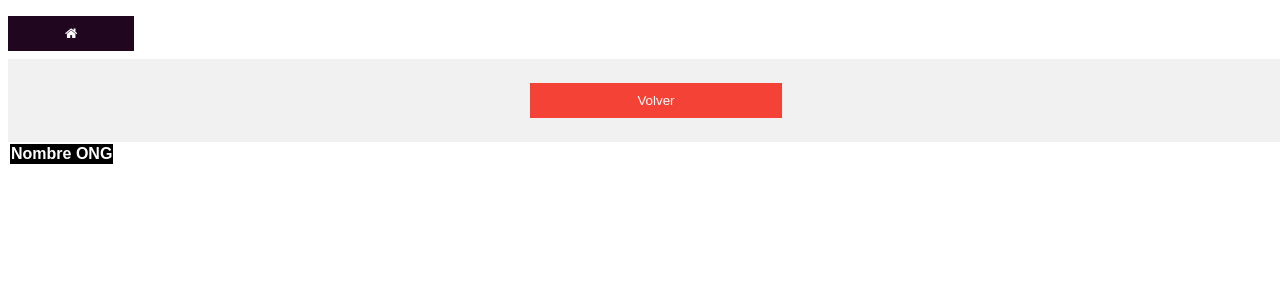
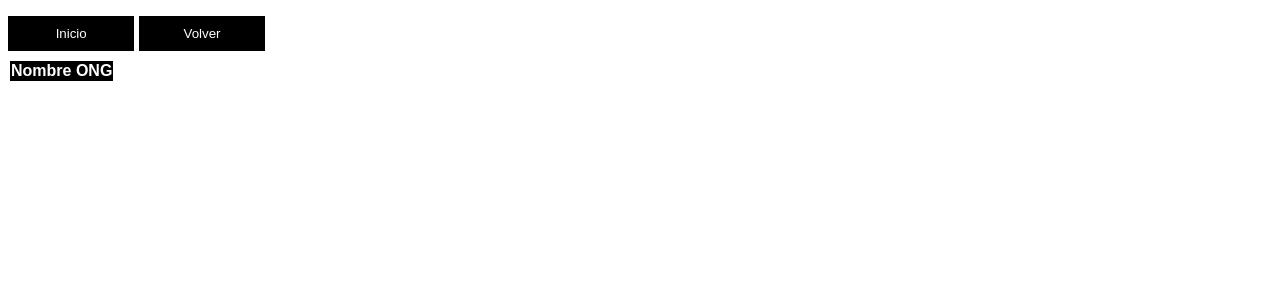
Before and after one commit to mnreyes1/basesdegatos, a PHP site: page /consultas/consulta_ongs.php in a window 1280 px wide. Shown: the top 300 px of the page. Run offline with PHP 8.4, Linux system fonts and the light colour scheme; the visitor is signed in with stand-in values (Sample User, id 1); data that the repository does not hold is empty; some libraries are stand-ins or nearby versions.

Commit message:
added button inicio and volver to header

```diff
--- a/Web/consultas/consulta_ongs.php
+++ b/Web/consultas/consulta_ongs.php
@@ -1,8 +1,4 @@
 <?php include('../templates/header.php');   ?>
-
-    <div class="container-home" style="background-color:#f1f1f1">
-        <button onclick="history.go(-1);" class="cancelbtn">Volver</button>
-    </div>
 
     <?php
   #Llama a conexión, crea el objeto PDO y obtiene la variable $db
--- a/Web/consultas/detalle_mov.php
+++ b/Web/consultas/detalle_mov.php
@@ -1,10 +1,6 @@
 <?php $nombre = $_GET['id']; ?>
 
 <?php include('../templates/header.php');   ?>
-
-<div class="container-home" style="background-color:#f1f1f1">
-    <button onclick="history.go(-1);" class="cancelbtn">Volver</button>
-</div>
 
   <?php
   #Llama a conexión, crea el objeto PDO y obtiene la variable $db
--- a/Web/consultas/detalle_ong.php
+++ b/Web/consultas/detalle_ong.php
@@ -1,10 +1,6 @@
 <?php $nombre = $_GET['id']; ?>
 
 <?php include('../templates/header.php');   ?>
-
-<div class="container-home" style="background-color:#f1f1f1">
-    <button onclick="history.go(-1);" class="cancelbtn">Volver</button>
-</div>
 
     <?php
   #Llama a conexión, crea el objeto PDO y obtiene la variable $db
--- a/Web/consultas/detalle_proy.php
+++ b/Web/consultas/detalle_proy.php
@@ -1,11 +1,6 @@
 <?php $nombre = $_GET['id']; ?>
 
 <?php include('../templates/header.php');   ?>
-
-<div class="container-home" style="background-color:#f1f1f1">
-    <button onclick="history.go(-1);" class="cancelbtn">Volver</button>
-</div>
-
 
     <?php
   #Llama a conexión, crea el objeto PDO y obtiene la variable $db
--- a/Web/consultas/detalle_rec_closed.php
+++ b/Web/consultas/detalle_rec_closed.php
@@ -1,10 +1,6 @@
 <?php $nombre = $_GET['id']; ?>
 
 <?php include('../templates/header.php');   ?>
-
-<div class="container-home" style="background-color:#f1f1f1">
-    <button onclick="history.go(-1);" class="cancelbtn">Volver</button>
-</div>
 
 <div class="container-home">
     <button onclick="history.go(-1);">Recursos Abiertos</button>
--- a/Web/consultas/detalle_rec_open.php
+++ b/Web/consultas/detalle_rec_open.php
@@ -1,10 +1,6 @@
 <?php $nombre = $_GET['id']; ?>
 
 <?php include('../templates/header.php');   ?>
-
-<div class="container-home" style="background-color:#f1f1f1">
-    <button onclick="history.go(-1);" class="cancelbtn">Volver</button>
-</div>
 
 <div class="container-home" >
   <?php echo '
--- a/Web/consultas/proyecto_tipo.php
+++ b/Web/consultas/proyecto_tipo.php
@@ -1,10 +1,6 @@
 <?php $tipo = $_GET['id']; ?>
 
 <?php include('../templates/header.php');   ?>
-
-    <div class="container-home" style="background-color:#f1f1f1">
-        <button onclick="history.go(-1);" class="cancelbtn">Volver</button>
-    </div>
 
     <?php
   #Llama a conexión, crea el objeto PDO y obtiene la variable $db
--- a/Web/consultas/rec_to_ongs.php
+++ b/Web/consultas/rec_to_ongs.php
@@ -1,10 +1,6 @@
 <?php $id = $_GET['id']; ?>
 
 <?php include('../templates/header.php');   ?>
-
-    <div class="container-home" style="background-color:#f1f1f1">
-        <button onclick="history.go(-1);" class="cancelbtn">Volver</button>
-    </div>
 
     <?php
   #Llama a conexión, crea el objeto PDO y obtiene la variable $db
--- a/Web/styles/style.css
+++ b/Web/styles/style.css
@@ -81,10 +81,16 @@ button:hover {
     background-color: #f44336;
 }
 
+.backbtn {
+    width: 10%;
+    padding: 10px 18px;
+    background-color: #000000;
+}
+
 .homebtn {
     width: 10%;
     padding: 10px 18px;
-    background-color: #20061f;
+    background-color: #000000;
 }
 
 .imgcontainer {
--- a/Web/templates/header.php
+++ b/Web/templates/header.php
@@ -22,6 +22,9 @@ $url_index = "/{$url_grupo}/index.php";
 
 <body>
 
-<form method="get" action="<?php echo $url_index; ?>">
-    <button class='homebtn', type="submit"><i class='fa fa-home'></i></button>
-</form>
+<button onclick="window.location.href='<?php echo $url_index; ?>'", class='homebtn'>Inicio</button>
+<?php
+if (!preg_match('/index.php/i', $_SERVER['REQUEST_URI'])) {
+    echo "<button onclick='history.go(-1);' class='backbtn'>Volver</button>";
+}
+?>
```
Also changed, not shown: other parts of Web/styles/style.css (+34 -0 lines), Web/consultas/consulta_proy.php (+15 -12 lines), Web/paginador/paginador.php (added, +29 -0 lines).
